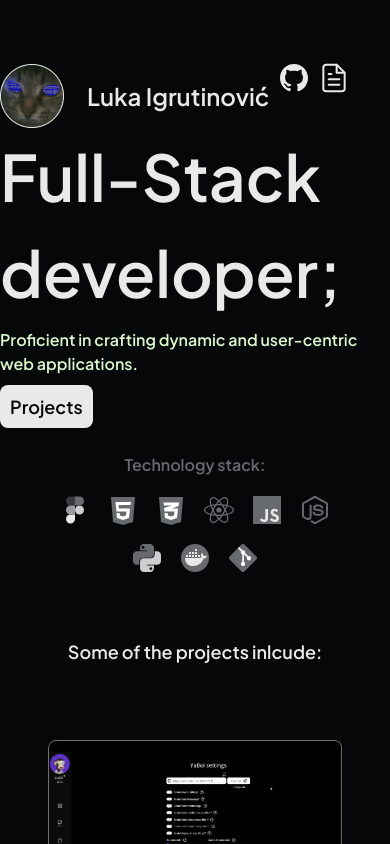
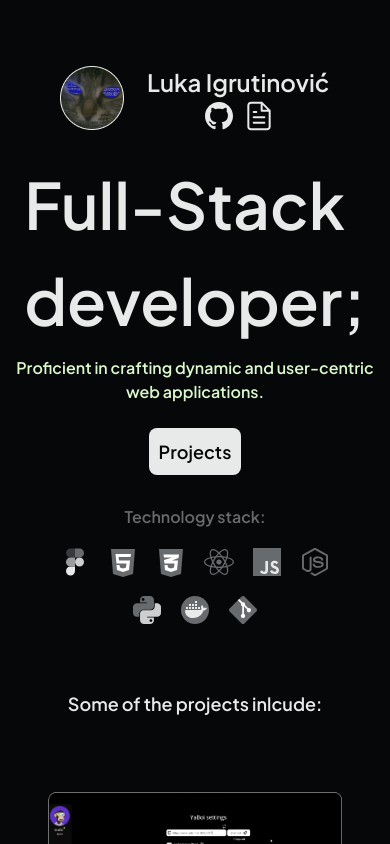
Before and after one commit to IGOT3X/PortfolioV3, a React (Vite) app: page / in a window 390 px wide. Shown: the top 844 px of the page. Built offline with nearby package versions, Linux system fonts and the light colour scheme.

Commit message:
General work

```diff
--- a/src/Components/Profile.tsx
+++ b/src/Components/Profile.tsx
@@ -3,19 +3,24 @@ import { useState } from "react";
 const Profile = ()=>{
 
     const [toolTip,setToolTip] = useState("Luka Igrutinović");
+    const [bSpinImage,setbSpinImage] =useState(false);
 
     const ResetToolTip = ()=>{
         setToolTip("Luka Igrutinović");
     }
 
+    const SwitchImageSpin = ()=>{
+        setbSpinImage(!bSpinImage);
+    }
+
     return(
         <div className="flex items-center gap-[23px]">
-        <img className="w-[64px] h-[64px]" src="pfp.png" alt="" />
+        <img onClick={SwitchImageSpin} className={`w-[64px] h-[64px] transition ease-in-out duration-300 cursor-pointer ${bSpinImage?"sm:animate-spin":"hover:scale-105"}`} src="pfp.png" alt="" />
         <div className="relative">
             <h1 className="font-semibold text-[24px] w-[183px]">{toolTip}</h1>
-            <div className="absolute flex gap-[8px] top-[-16px] right-[-80px]">
-                <a onMouseOver={()=>setToolTip("IGot3X")} onMouseLeave={ResetToolTip} href="https://github.com/IGOT3X" target="_blank"><img src="github.svg" alt="" /></a>
-                <a onMouseOver={()=>setToolTip("Download CV")} onMouseLeave={ResetToolTip} href="#"><img src="cv.svg" alt="" /></a>
+            <div className="sm:absolute flex gap-[8px] sm:top-[-16px] sm:right-[-80px] justify-center">
+                <a onMouseOver={()=>setToolTip("GitHub")} onMouseLeave={ResetToolTip} href="https://github.com/IGOT3X" className="transition ease-in-out duration-300 hover:scale-105" target="_blank"><img src="github.svg" alt="" /></a>
+                <a onMouseOver={()=>setToolTip("Download CV")} onMouseLeave={ResetToolTip} href="#" className="transition ease-in-out duration-300 hover:scale-105"><img src="cv.svg" alt="" /></a>
             </div>
         </div>
     </div>
--- a/src/Pages/Home.tsx
+++ b/src/Pages/Home.tsx
@@ -5,14 +5,14 @@ const Home = () => {
         <div className="w-screen sm:h-screen bg-black-900 sm:flex text-black-100">
             <div className="absolute sm:w-[1200px] sm:h-[1200px] rounded-full radial-bubble top-[-600px] left-[-200px]"></div>
             <div className="absolute sm:w-[1200px] sm:h-[1200px] rounded-full radial-bubble bottom-[-600px] right-[-200px]"></div>
-            <div className="sm:ml-[123px] pt-[64px] sm:pt-0 w-full h-full flex flex-col items-start justify-center sm:max-w-[513px] z-40">
+            <div className="sm:ml-[123px] pt-[64px] sm:pt-0 w-full h-full flex flex-col sm:items-start items-center justify-center sm:max-w-[513px] z-40 fade-in">
                 <Profile />
-                <h1 className="font-semibold sm:text-[96px] text-[64px]">Full-Stack <br /> developer;</h1>
-                <p className="text-green-300 font-semibold sm:text-[24px] pt-[8px]">Proficient in crafting dynamic and user-centric web applications.</p>
-                <div className="w-[130px] h-[60px] mt-[17px]">
+                <h1 className="font-semibold sm:text-[96px] text-[64px] pt-[24px]">Full-Stack <br /> developer;</h1>
+                <p className="text-green-300 font-semibold sm:text-[24px] pt-[8px] text-center sm:text-left px-[16px] sm:px-0">Proficient in crafting dynamic and user-centric web applications.</p>
+                <div className="w-[130px] h-[60px] mt-[17px] items-center justify-center flex sm:block">
                     <a href="#" className="p-[10px] bg-black-100 text-[18px] font-semibold text-black-900 rounded-[8px] transition-[padding] ease-in-out duration-300 hover:p-[12px]">Projects</a>
                 </div>
-                <div className="flex flex-col items-center mx-auto gap-[17px]">
+                <div className="flex flex-col items-center mx-auto gap-[17px] pt-[24px] sm:pt-0">
                     <p className="text-black-400 font-semibold">Technology stack:</p>
                     <div className="flex flex-wrap max-w-[294px] sm:max-w-full justify-center gap-[16px]">
                         <img src="figma.svg" alt="" />
@@ -27,7 +27,7 @@ const Home = () => {
                     </div>
                 </div>
             </div>
-            <div className="md:flex hidden flex-col transition ease-in-out duration-700 2xl:rotate-[-32deg] xl:rotate-[-24deg] sm:rotate-[0deg] items-center gap-[75px]">
+            <div className="md:flex hidden sm:overflow-auto xl:overflow-visible flex-col transition ease-in-out duration-700 2xl:rotate-[-32deg] xl:rotate-[-24deg] sm:rotate-[0deg] items-center gap-[75px] fade-in">
                 <img className="w-[720px]" src="unknown-big.png" alt="" />
                 <img className="w-[1018px]" src="vf-big.png" alt="" />
                 <img className="w-[720px]" src="tech-big.png" alt="" />
--- a/src/index.css
+++ b/src/index.css
@@ -12,13 +12,26 @@
   background: radial-gradient(circle at 50% 50%, #263b66 0%, rgba(38, 59, 102, 0) 70%);
 }
 
-@media (min-width: 768px) {
+@media (min-width: 640px) {
   body {
     overflow: hidden; /* Add a vertical scrollbar when content overflows */
     /* Alternatively, you can use 'overflow-y: auto;' to only show the scrollbar when necessary */
   }
 }
 
+.fade-in{
+  animation: fade-in 1s forwards;
+}
+
+@keyframes fade-in {
+  from{
+    opacity: 0%;
+  }
+  to{
+    opacity: 100%;
+  }
+}
+
 body{
   overflow-x: hidden;
 }
```
